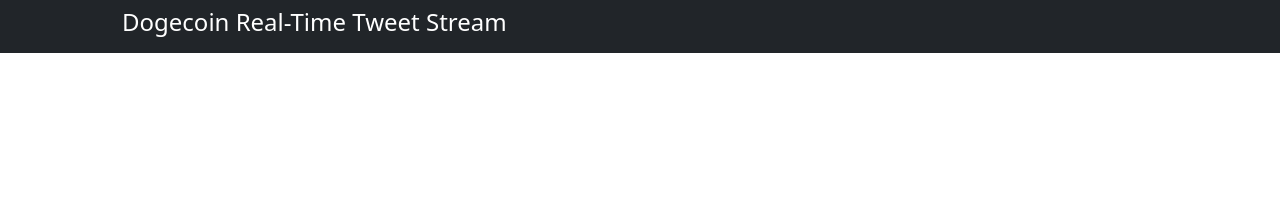
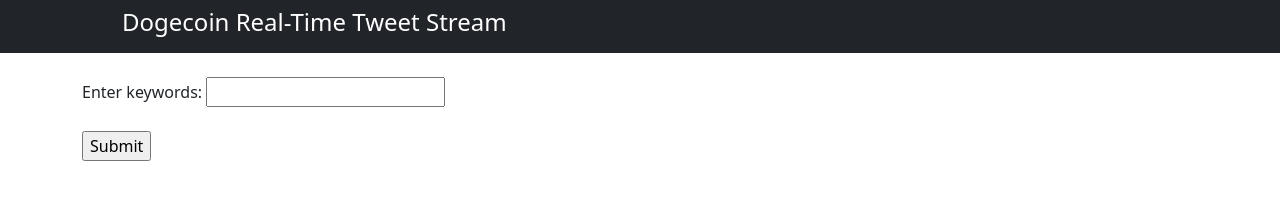
Before and after one commit to jackluucoding/streamtweets, a website: page client/index.html in a window 1280 px wide. Drawn offline with nearby package versions, Linux system fonts and the light colour scheme; no server answers.

Commit message:
updated keyword

```diff
--- a/client/index.html
+++ b/client/index.html
@@ -33,19 +33,19 @@
         <h4> Dogecoin Real-Time Tweet Stream</h5>
       </div>
     </nav>
-<!--
+
     <div class="container">
   <br>
 
 <form>
-  <label for="keyword">Enter a keyword:</label>
-  <input type="text" id="keyword" name="keyword"><br><br>
+  <label for="keywords">Enter keywords:</label>
+  <input type="text" id="keywords" name="keywords"><br><br>
   <input type="submit" value="Submit">
 </form>
 
 </div>
 
--->
+
 
     <div class="container">
       <div id="tweetStream"></div>
```
Also changed, not shown: server/index.js (+15 -2 lines).
